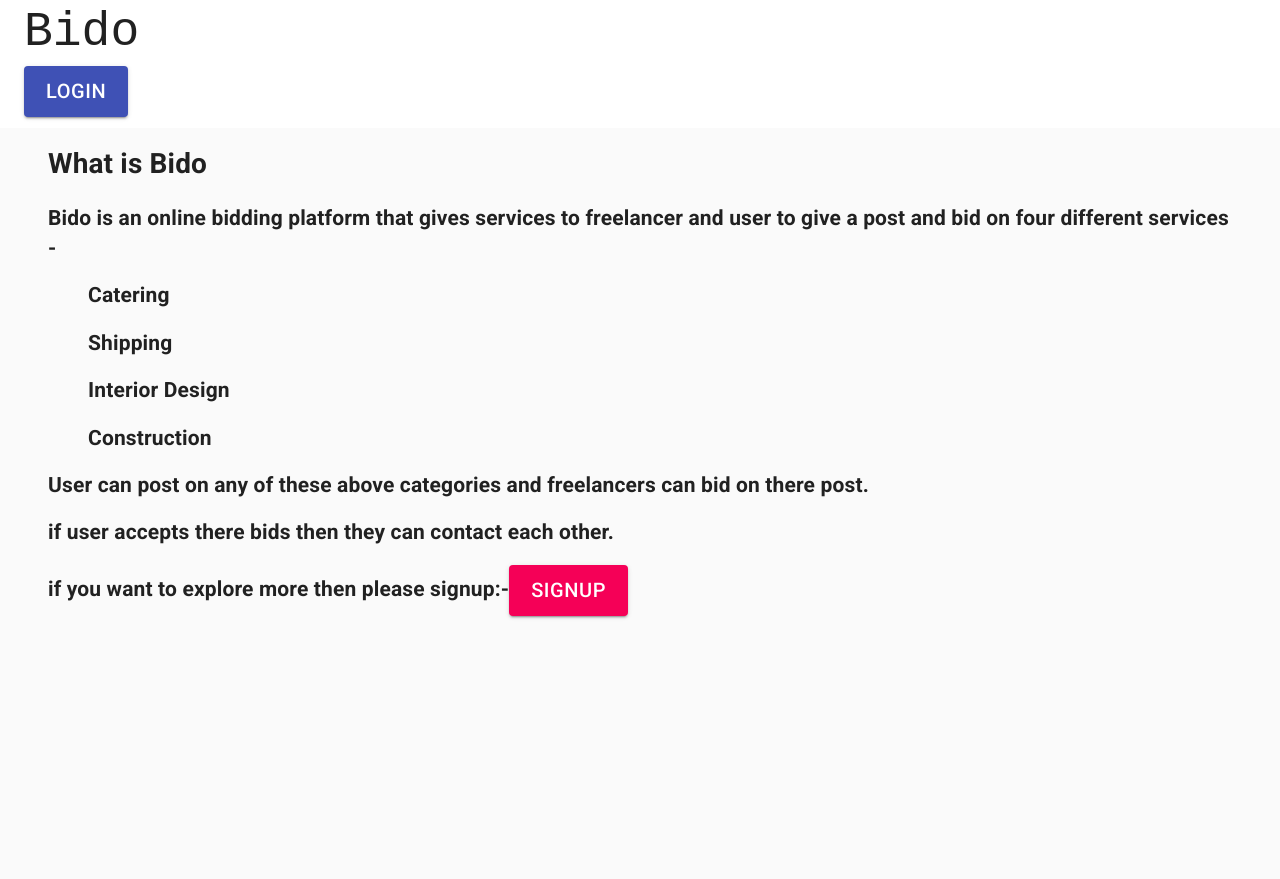
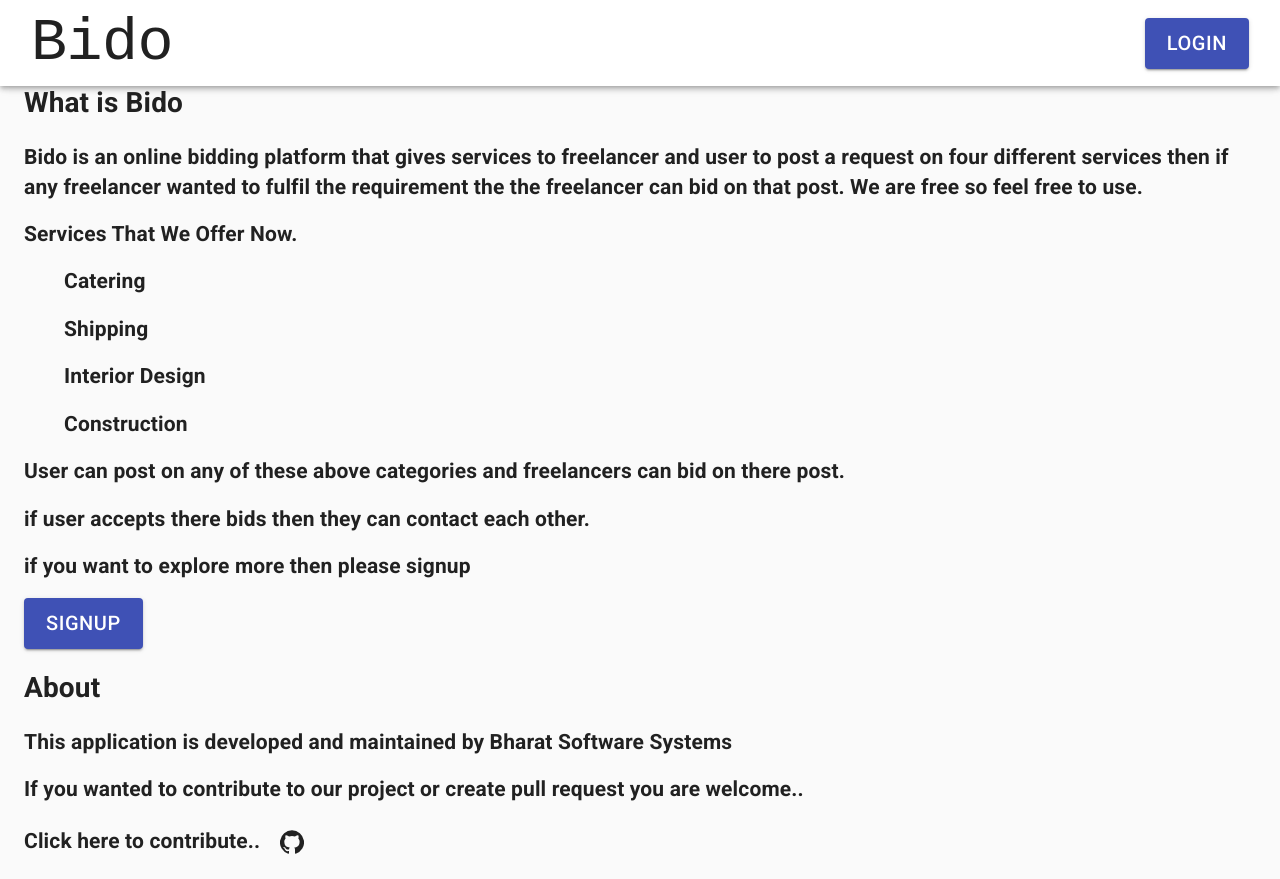
Before and after one commit to Thakurking/bido, a React (Create React App) app in the folder bido-frontend/: page / in a window 1280 px wide. Before the commit the page ends 800 px from the top, so only its background shows below. Built offline with nearby package versions, Linux system fonts and the light colour scheme.

Commit message:
added code for landing page nav section and description page fully working

```diff
--- a/bido-frontend/src/component/navBar.js
+++ b/bido-frontend/src/component/navBar.js
@@ -1,63 +1,35 @@
 import React from "react";
 import { Link } from "react-router-dom";
-import PropTypes from "prop-types";
 import AppBar from "@material-ui/core/AppBar";
 import Toolbar from "@material-ui/core/Toolbar";
 import Typography from "@material-ui/core/Typography";
 import CssBaseline from "@material-ui/core/CssBaseline";
-import useScrollTrigger from "@material-ui/core/useScrollTrigger";
-import Box from "@material-ui/core/Box";
 import Container from "@material-ui/core/Container";
 import Button from "@material-ui/core/Button";
-import ButtonGroup from "@material-ui/core/ButtonGroup";
-
-function ElevationScroll(props) {
-  const { children, window } = props;
-  // Note that you normally won't need to set the window ref as useScrollTrigger
-  // will default to window.
-  // This is only being set here because the demo is in an iframe.
-  const trigger = useScrollTrigger({
-    disableHysteresis: true,
-    threshold: 0,
-    target: window ? window() : undefined,
-  });
-
-  return React.cloneElement(children, {
-    elevation: trigger ? 4 : 0,
-  });
-}
-
-ElevationScroll.propTypes = {
-  children: PropTypes.element.isRequired,
-  /**
-   * Injected by the documentation to work in an iframe.
-   * You won't need it on your project.
-   */
-  window: PropTypes.func,
-};
+import Grid from "@material-ui/core/Grid";
+import GitHubIcon from '@material-ui/icons/GitHub';
 
 export default function ElevateAppBar(props) {
   return (
     <React.Fragment>
       <CssBaseline />
-      <ElevationScroll {...props}>
-        <AppBar color="inherit">
+      <AppBar
+        color="inherit"
+        position="fixed"
+        style={{
+          padding: 7,
+        }}
+      >
         <Toolbar>
           <Typography
-              variant="h3"
+            variant="h2"
             style={{
               fontFamily: "monospace",
             }}
           >
             Bido
           </Typography>
-          </Toolbar>
-          <Toolbar
-            style={{
-              paddingBottom: 10,
-            }}
-          >
-            <ButtonGroup>
+          <Grid container justify="flex-end">
             <Button
               variant="contained"
               color="primary"
@@ -73,38 +45,37 @@
                 Login
               </Link>
             </Button>
-            </ButtonGroup>
+          </Grid>
         </Toolbar>
       </AppBar>
-      </ElevationScroll>
       <Toolbar />
-      <Container>
-        <Box my={10}>
       <Container>
         <h1>What is Bido</h1>
         <h2>
-              Bido is an online bidding platform that gives services to
-              freelancer and user to give a post and bid on four different
-              services -
+          Bido is an online bidding platform that gives services to freelancer
+          and user to post a request on four different services then if any
+          freelancer wanted to fulfil the requirement the the freelancer can bid
+          on that post. We are free so feel free to use.
         </h2>
-            <ol>
+        <h2>
+          Services That We Offer Now.
+        </h2>
+        <ul>
           <h2>Catering</h2>
           <h2>Shipping</h2>
           <h2>Interior Design</h2>
           <h2>Construction</h2>
-            </ol>
+        </ul>
         <h2>
-              User can post on any of these above categories and freelancers
-              can bid on there post.
+          User can post on any of these above categories and freelancers can bid
+          on there post.
         </h2>
+        <h2>if user accepts there bids then they can contact each other.</h2>
+        <h2>if you want to explore more then please signup</h2>
         <h2>
-              if user accepts there bids then they can contact each other.
-            </h2>
-            <h2>
-              if you want to explore more then please signup:-
           <Button
             variant="contained"
-                color="secondary"
+            color="primary"
             size="large"
             style={{
               fontSize: 20,
@@ -118,8 +89,24 @@
             </Link>
           </Button>
         </h2>
-          </Container>
-        </Box>
+        <h1>About</h1>
+        <h2>
+          This application is developed and maintained by Bharat Software
+          Systems
+        </h2>
+        <h2>
+          If you wanted to contribute to our project or create pull request you
+          are welcome..
+        </h2>
+        <h2>
+          Click here to contribute..
+          <Button
+            size="large"
+            href="https://github.com/Thakurking/bido/tree/master"
+          >
+            <GitHubIcon />
+          </Button>
+        </h2>
       </Container>
     </React.Fragment>
   );
```
Lines whose indentation alone changed are shown as unchanged.
